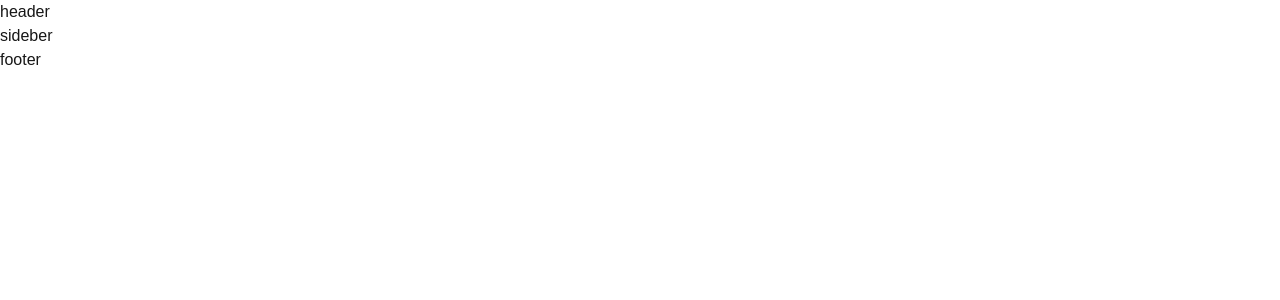
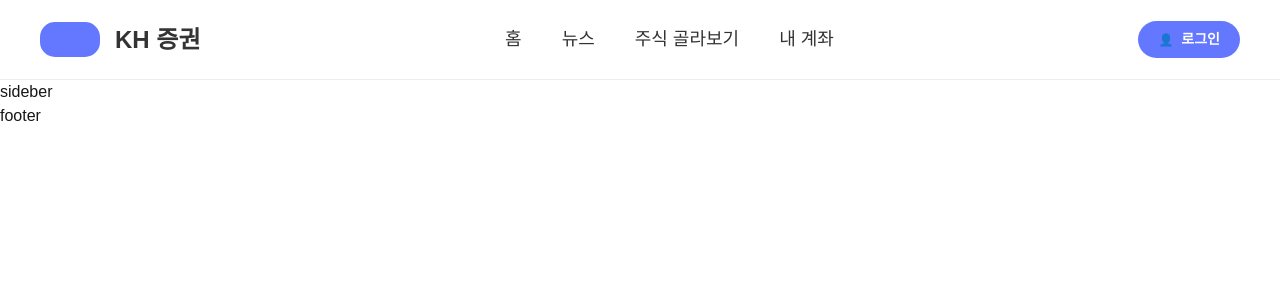
Before and after one commit to gjtmdaks/KH_Investment, a Next.js app in the folder investFront/menu-app/: page / in a window 1280 px wide. Shown: the top 300 px of the page. Built offline with nearby package versions, Linux system fonts and the light colour scheme.

Commit message:
header영역 그냥 test로 만든거라 지우고 다시 만들어도 좋습니다.

```diff
--- a/investFront/menu-app/app/components/header/Header.module.css
+++ b/investFront/menu-app/app/components/header/Header.module.css
@@ -0,0 +1,93 @@
+.header {
+  width: 100%;
+  height: 80px;
+  background-color: #ffffff;
+  border-bottom: 1px solid #eeeeee;
+  display: flex;
+  align-items: center;
+  position: sticky;
+  top: 0;
+  z-index: 100;
+}
+
+.container {
+  width: 100%;
+  max-width: 1400px; /* 전체 너비 조절 */
+  margin: 0 auto;
+  padding: 0 40px;
+  display: flex;
+  justify-content: space-between;
+  align-items: center;
+}
+
+/* 로고 영역 */
+.logoArea {
+  display: flex;
+  align-items: center;
+  gap: 15px;
+}
+
+.logoIcon {
+  width: 60px;
+  height: 35px;
+  background-color: #6378ff; /* 이미지의 파란색 아이콘 */
+  border-radius: 15px;
+}
+
+.title {
+  font-size: 24px;
+  font-weight: 700;
+  color: #333;
+  margin: 0;
+}
+
+/* 네비게이션 영역 */
+.nav {
+  flex-grow: 1;
+  display: flex;
+  justify-content: center;
+}
+
+.navList {
+  list-style: none;
+  display: flex;
+  gap: 40px;
+  margin: 0;
+  padding: 0;
+}
+
+.navList li a {
+  text-decoration: none;
+  color: #333;
+  font-size: 18px;
+  font-weight: 500;
+  transition: color 0.2s;
+}
+
+.navList li a:hover {
+  color: #6378ff;
+}
+
+/* 로그인 버튼 영역 */
+.loginBtn {
+  background-color: #6378ff;
+  color: white;
+  border: none;
+  padding: 8px 20px;
+  border-radius: 20px;
+  font-size: 14px;
+  font-weight: 600;
+  cursor: pointer;
+  display: flex;
+  align-items: center;
+  gap: 8px;
+  transition: background-color 0.2s;
+}
+
+.loginBtn:hover {
+  background-color: #4b5ecc;
+}
+
+.userIcon {
+  font-size: 12px;
+}
--- a/investFront/menu-app/app/components/header/Header.tsx
+++ b/investFront/menu-app/app/components/header/Header.tsx
@@ -1,9 +1,32 @@
+import styles from "./Header.module.css";
 
+export default function Header() {
+  return (
+    <header className={styles.header}>
+      <div className={styles.container}>
+        {/* 왼쪽: 로고 및 서비스명 */}
+        <div className={styles.logoArea}>
+          <div className={styles.logoIcon}></div>
+          <h1 className={styles.title}>KH 증권</h1>
+        </div>
 
-export default function Header(){
-    return(
-        <>
-            header
-        </>
-    )
+        {/* 중앙: 네비게이션 메뉴 */}
+        <nav className={styles.nav}>
+          <ul className={styles.navList}>
+            <li><a href="#home">홈</a></li>
+            <li><a href="#news">뉴스</a></li>
+            <li><a href="#stocks">주식 골라보기</a></li>
+            <li><a href="#account">내 계좌</a></li>
+          </ul>
+        </nav>
+
+        {/* 오른쪽: 로그인 버튼 */}
+        <div className={styles.authArea}>
+          <button className={styles.loginBtn}>
+            <span className={styles.userIcon}>👤</span> 로그인
+          </button>
+        </div>
+      </div>
+    </header>
+  );
 }
--- a/investFront/menu-app/app/layout.tsx
+++ b/investFront/menu-app/app/layout.tsx
@@ -5,6 +5,10 @@ import Header from "./components/header/Header";
 import Sideber from "./components/sidebar/Sidebar";
 import Footer from "./components/footer/Footer";
 
+export const metadata: Metadata = {
+  title: "khinvest",
+  description: "khinvest",
+};
 
 export default function RootLayout({
   children,
@@ -13,9 +17,11 @@ export default function RootLayout({
 }>) {
   return (
     <html lang="ko">
-      <Header />
-      <Sideber />
-      <Footer />
+      <body>
+        <Header />
+        <Sideber />
+        <Footer />
+      </body>
     </html>
   );
 }
```
